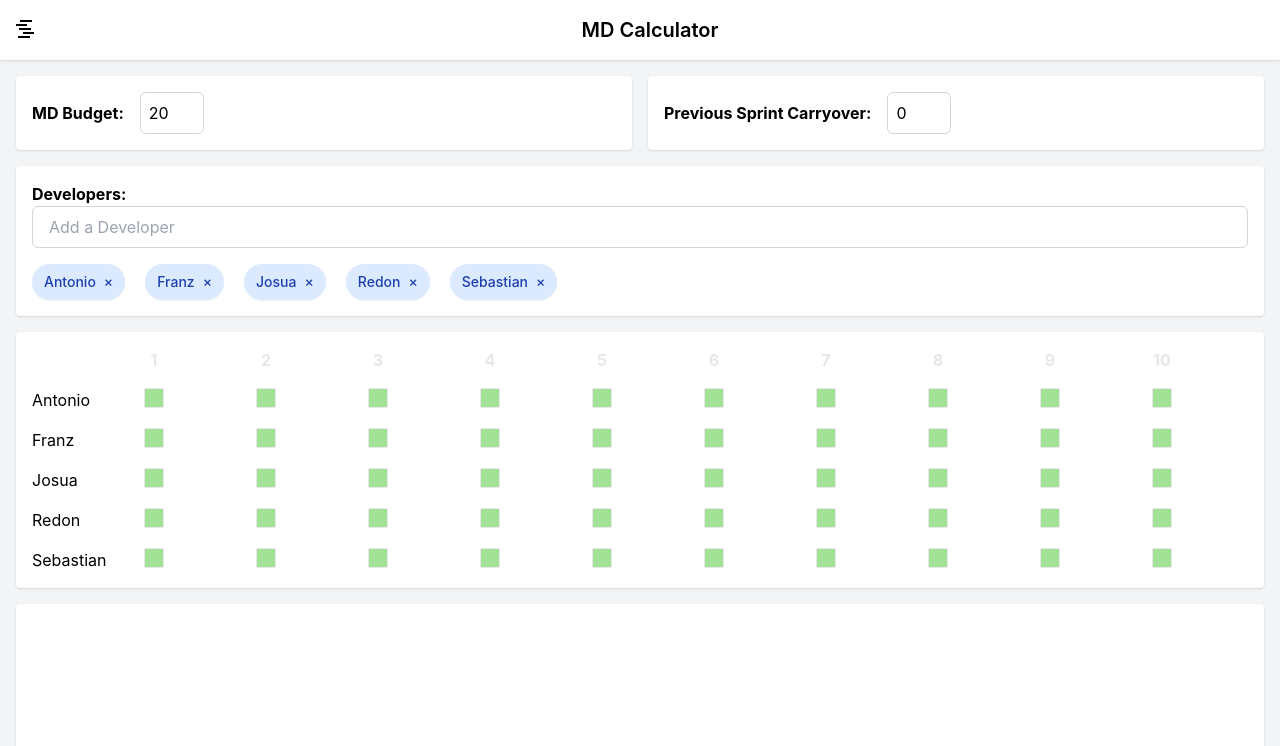
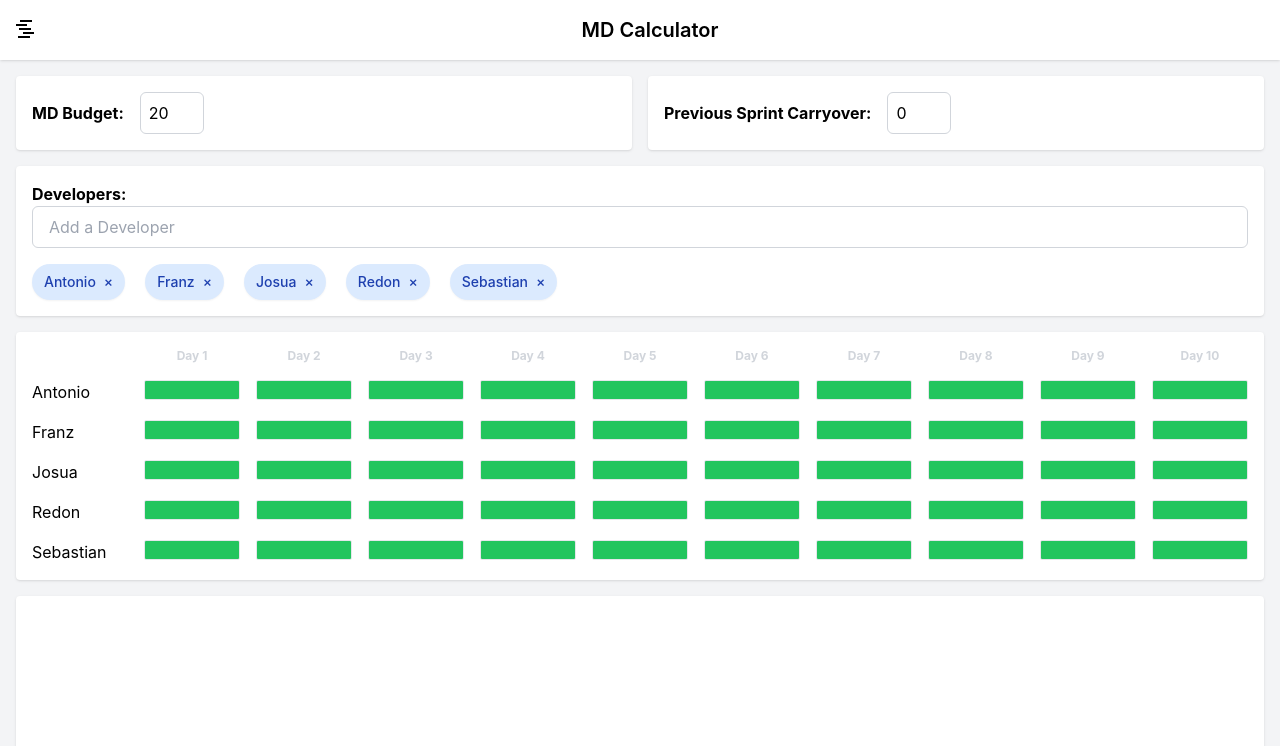
Before and after one commit to styla/md-calculator, a React (Create React App) app: page / in a window 1280 px wide. Shown: the top 746 px of the page. Built offline with nearby package versions, Linux system fonts and the light colour scheme.

Commit message:
cool animations

```diff
--- a/src/App.tsx
+++ b/src/App.tsx
@@ -173,7 +173,7 @@ function App() {
               <div key={-1} className=""></div>
               {Array.from({ length: 10 }, (_, index) => (
                 <div key={index}>
-                  <span onClick={ () => onColumnClick(index) } className='font-bold text-gray-200 w-5 block text-center cursor-pointer select-none'>{ index + 1 }</span>
+                  <span onClick={ () => onColumnClick(index) } className='font-bold text-xs text-gray-300 w-full block text-center cursor-pointer select-none'>Day { index + 1 }</span>
                 </div>
               ))}
             </div>
--- a/src/components/SingleLine.tsx
+++ b/src/components/SingleLine.tsx
@@ -8,16 +8,18 @@ type TLlineProps = {
   onRowClick: (index: number) => void;
 }
 
-const getFill = ( value: AcceptedValues ): string => {
+const GREEN = "#22c55e";
+
+const getPercentage = ( value: AcceptedValues ): string => {
   switch (value) {
     case 0.5:
-        return 'linear-gradient(45deg, #A2E297 50%, transparent 50%)';
+        return "50%";
 
     case 0:
-        return 'none';
+        return '0';
 
     case 1:
-        return '#A2E297';
+        return "100%";
   }
 }
 
@@ -73,8 +75,13 @@ export const SingleLine = ({ name, availability, devIndex, setAvailability, onRo
           return (
             <div key={index}>
               <div
-                className="border-solid border border-gray-200 w-5 h-5 rounded-sm cursor-pointer"
-                style={ { background: getFill(specificAvailability) } }
+                className="border-solid border border-gray-200 w-full h-5 rounded-sm cursor-pointer"
+                style={ {
+                  backgroundImage: `linear-gradient(90deg, ${GREEN} 100%, transparent 100%)`,
+                  transition: 'background-size 0.5s ease',
+                  backgroundSize: `${ getPercentage(specificAvailability) } 100%`,
+                  backgroundRepeat: 'no-repeat'
+                }}
                 onClick={ () => handleClick(index) }
               />
             </div>
```
